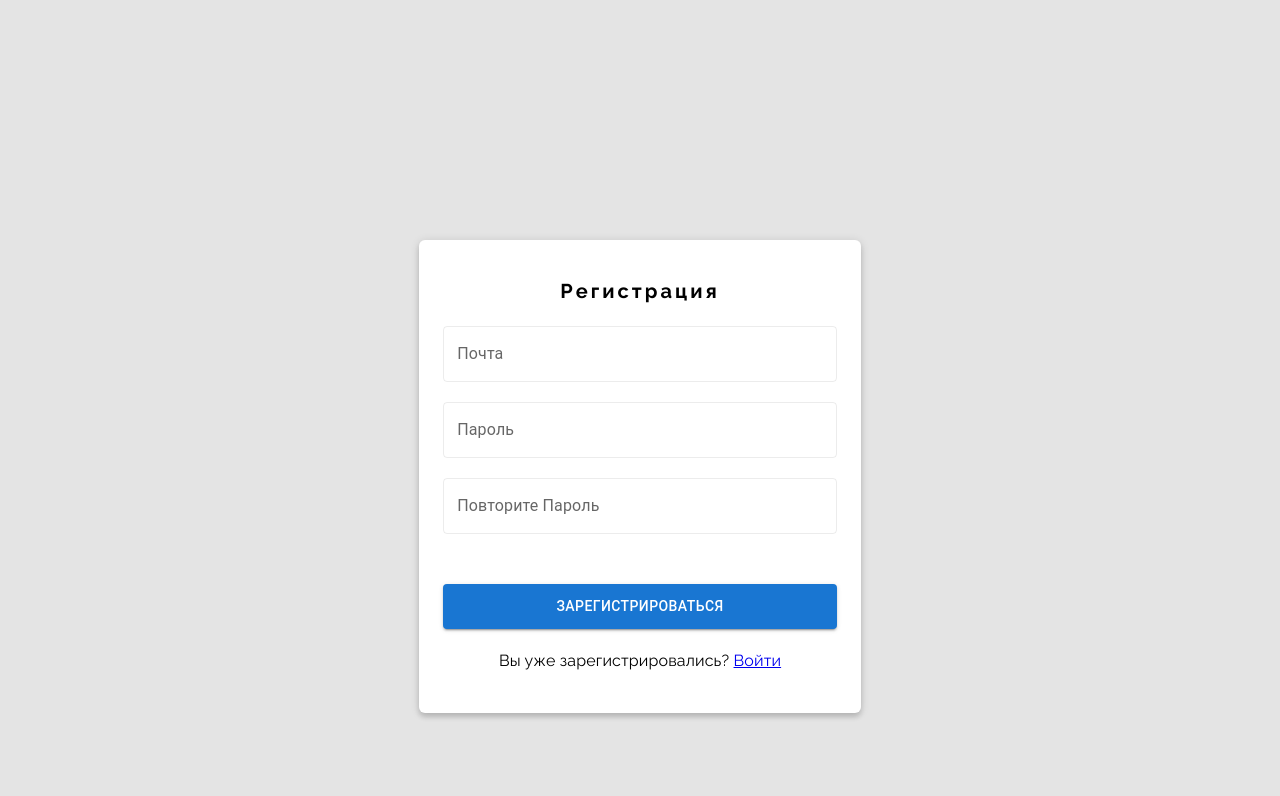
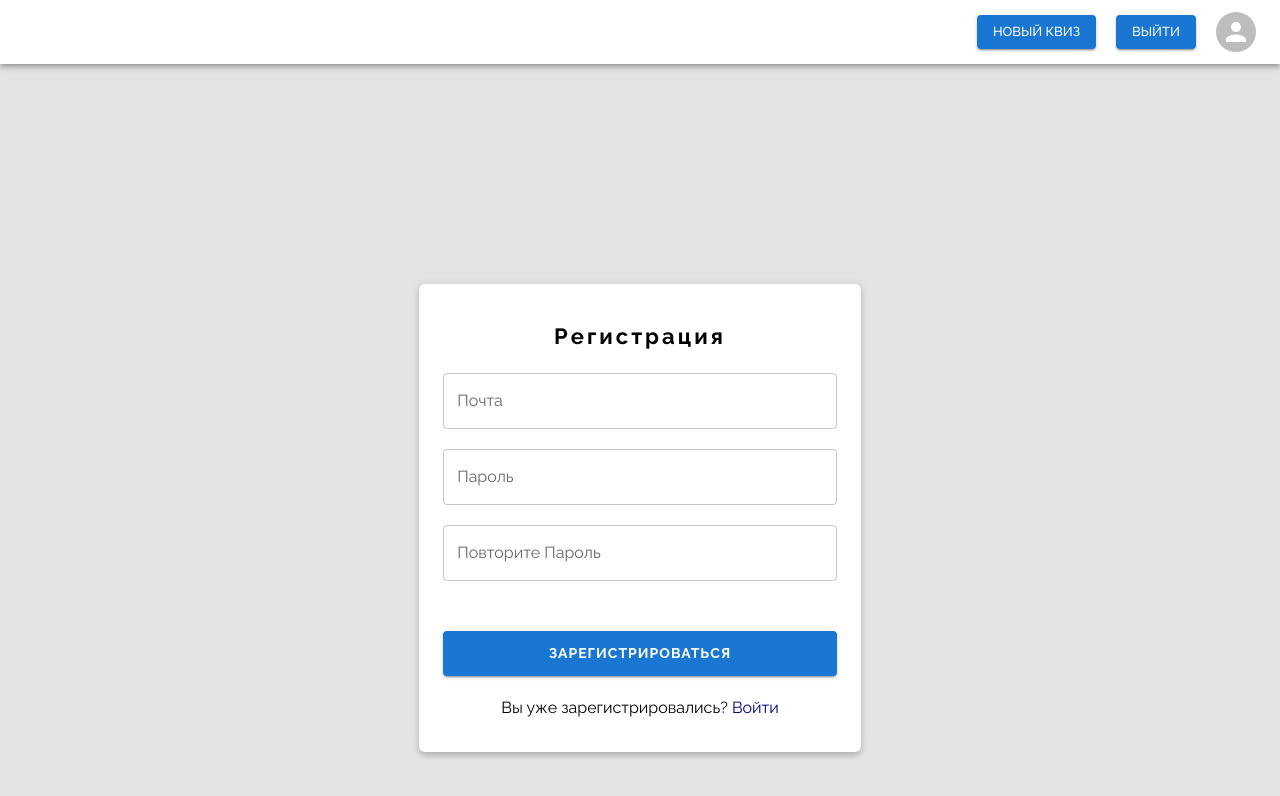
Before and after one commit to EmilBakhshiev/quiz-let-answer, a React (Create React App) app: page /sign-up in a window 1280 px wide. Shown: the top 796 px of the page. Built offline with nearby package versions, Linux system fonts and the light colour scheme.

Commit message:
Сделать главную страницу со всеми квизами, сверстать картчоку квиза

```diff
--- a/src/App.js
+++ b/src/App.js
@@ -2,15 +2,28 @@ import './App.css';
 import SignUp from './pages/SignUp';
 import { Routes, Route, Link } from "react-router-dom";
 import SignIn from './pages/SignIn';
+import { createTheme, ThemeProvider } from '@mui/material/styles';
+import MainPage from './pages/MainPage';
+import Header from './components/Header'
+
+const theme = createTheme({
+  typography: {
+    fontFamily: 'Raleway, Arial',
+  },
+});
 
 function App() {
   return (
+    <ThemeProvider theme={theme}>
     <div className='App'>
+      <Header />
       <Routes>
+      <Route exact path='/' element={<MainPage />} />
       <Route path='/sign-up' element={<SignUp />} />
       <Route path='/sign-in' element={<SignIn />} />
       </Routes>
     </div>
+    </ThemeProvider>
   );
 }
 
--- a/src/components/Auth.jsx
+++ b/src/components/Auth.jsx
@@ -1,24 +1,24 @@
 import React from 'react';
 import { Link } from "react-router-dom";
-import { Box, Button, Container, TextField, Typography } from '@mui/material';
+import { Box, Button, Container, Typography } from '@mui/material';
 import { AuthInput } from './AuthInput';
 import { SIGN_UP_TITLE } from '../utils/constants';
-import Raleway from '../vendor/fonts/Raleway-VariableFont_wght.ttf'
+
 
 function Auth({ onSubmit, title }) {
   return (
     <Container
       maxWidth='sm'
       sx={{
-        paddingTop: 30,
-        paddingBottom: 30,
+        paddingTop: 25,
+        paddingBottom: 25,
       }}
     >
       <Container
         sx={{
           background: 'white',
           paddingTop: 2,
-          paddingBottom: 5,
+          paddingBottom: 4,
           borderRadius: '6px',
           boxShadow:
             ' 0px 4px 5px 0px rgb(0 0 0 / 14%), 0px 1px 10px 0px rgb(0 0 0 / 12%)',
@@ -32,7 +32,7 @@ function Auth({ onSubmit, title }) {
               textAlign: 'center',
               fontWeight: 'bold',
               margin: '20px',
-              fontSize: '20px',
+              fontSize: '22px',
               fontFamily: 'Raleway',
               letterSpacing: 3,
             }}
@@ -47,19 +47,20 @@ function Auth({ onSubmit, title }) {
           ) : null}
           <Button
             variant='contained'
-            sx={{ width: '100%', padding: '10px', marginTop: '30px' }}
+            sx={{ width: '100%', padding: '10px', marginTop: '30px', letterSpacing: 1, fontWeight: 'bold' }}
           >
             Зарегистрироваться
           </Button>
           {title === SIGN_UP_TITLE ? (
-            <Typography component='p' sx={{marginTop: '20px', textAlign: 'center', fontFamily: 'Raleway'}}>
+            <Typography component='p' sx={{marginTop: '20px', textAlign: 'center'}}>
               Вы уже зарегистрировались? {' '}
-              <Link to='/sign-in'>Войти</Link>
+              <Link className='link' to='/sign-in'>Войти</Link>
             </Typography>
           ) : null}
         </Box>
       </Container>
     </Container>
+
   );
 }
 
--- a/src/components/AuthInput.jsx
+++ b/src/components/AuthInput.jsx
@@ -1,36 +1,7 @@
 import { TextField } from '@mui/material'
 import { styled } from '@mui/material/styles';
-import React from 'react'
 
 export const AuthInput = styled(TextField)({
   marginBottom: '20px',
   width: '100%',
-  '& label.Mui-focused': {
-    color: '#F1B550',
-  },
-  '& input': {
-    fontWeight: 'lighter',
-    fontSize: '16px',
-    lineHeight: '10px',
-  },
-  '& .Mui-error': {
-    color: '#E67D51',
-  },
-  '& label.Mui-error': {
-    color: '#E67D51',
-  },
-  '& .MuiOutlinedInput-root': {
-    '& fieldset': {
-      border: '1px solid rgba(14, 14, 14, 0.08)',
-    },
-    '&:hover fieldset': {
-      borderColor: '#F1B550',
-    },
-    '&.Mui-focused fieldset': {
-      borderColor: '#F1B550',
-    },
-    '&.Mui-error fieldset': {
-      borderColor: '#E67D51',
-    },
-  },
 });
--- a/src/components/Header.jsx
+++ b/src/components/Header.jsx
@@ -1,38 +1,24 @@
-import {
-    Toolbar,
-    Typography,
-    AppBar, Button
-  } from '@mui/material';
+import { Toolbar, Typography, AppBar, Button, Avatar } from '@mui/material';
 import { styled } from '@mui/material/styles';
-
-
+import quizLogo from '../icons/quiz_logo.svg';
 
 const HeaderBar = styled(Toolbar)({
   backgroundColor: 'white',
-    justifyContent: 'space-between',
-  });
-
-
-  const HeaderLink = styled(Typography)({
-    color: 'black',
-    fontWeight: 'lighter',
-    fontSize: '19px',
-    paddingBottom: '1px',
-    margin: 0,
-    marginRight: '20px',
+  justifyContent: 'flex-end',
 });
 const HeaderButton = styled(Button)({
-
-  })
+  marginRight: '20px',
+  fontSize: '13px',
+});
 
 function Header() {
   return (
     <>
       <AppBar position='static' sx={{ mb: '20px' }}>
         <HeaderBar>
-            <HeaderLink>Внести заказ</HeaderLink>
-            <HeaderButton variant='contained'>sign up</HeaderButton>
-            <HeaderButton variant='contained'>log in</HeaderButton>
+          <HeaderButton variant='contained'>Новый квиз</HeaderButton>
+          <HeaderButton variant='contained'>Выйти</HeaderButton>
+          <Avatar alt='avatar' src='' sx={{ cursor: 'pointer' }} />
         </HeaderBar>
       </AppBar>
     </>
--- /dev/null
+++ b/src/components/QuizCard.jsx
@@ -0,0 +1,38 @@
+import {
+  Card,
+  CardActions,
+  CardContent,
+  CardMedia,
+  Typography,
+  Button,
+} from '@mui/material';
+import { Box, display } from '@mui/system';
+import React from 'react';
+import testImage from '../images/3307.jpg';
+
+function QuizCard() {
+  return (
+    <Card sx={{ width: 345 }}>
+      <CardMedia
+        component='img'
+        height='140'
+        src={testImage}
+        alt='test'
+      />
+      <CardContent>
+        <Box sx={{display: 'flex', justifyContent: 'space-between', alignItems: 'center'}}>
+          <Typography gutterBottom variant='h5' component='p'>
+            Название квиза
+          </Typography>
+          <Typography sx={{fontSize: '13px'}}>Автор квиза</Typography>
+        </Box>
+        <Typography color='text.secondary'>Описание квиза</Typography>
+      </CardContent>
+      <CardActions>
+        <Button size='small'>Пройти</Button>
+      </CardActions>
+    </Card>
+  );
+}
+
+export default QuizCard;
--- a/src/index.css
+++ b/src/index.css
@@ -1,6 +1,6 @@
 @import url(./vendor/normalize.css);
 @import url(./vendor/fonts/Raleway.css);
-@import url(./styles/body.css);
+@import url(./styles/styles.css);
 
 
 code {
--- /dev/null
+++ b/src/pages/MainPage.jsx
@@ -0,0 +1,26 @@
+import { Container, Grid } from '@mui/material';
+import React from 'react';
+import QuizCard from '../components/QuizCard';
+
+function MainPage() {
+  return (
+    <Container sx={{ padding: 5 }} maxWidth='xl'>
+      <Grid container spacing={2}>
+        <Grid item>
+          <QuizCard />
+        </Grid>
+        <Grid item>
+          <QuizCard />
+        </Grid>
+        <Grid item>
+          <QuizCard />
+        </Grid>
+        <Grid item>
+          <QuizCard />
+        </Grid>
+      </Grid>
+    </Container>
+  );
+}
+
+export default MainPage;
--- a/src/styles/body.css
+++ b/src/styles/styles.css
@@ -5,3 +5,8 @@ body {
     -moz-osx-font-smoothing: grayscale;
     background: rgb(228, 228, 228);
   }
+
+.link{
+  color: navy;
+  text-decoration: none;
+}
```
Also changed, not shown: src/icons/quiz_logo.svg (added), src/images/3307.jpg (added). Lines whose indentation alone changed are shown as unchanged.
